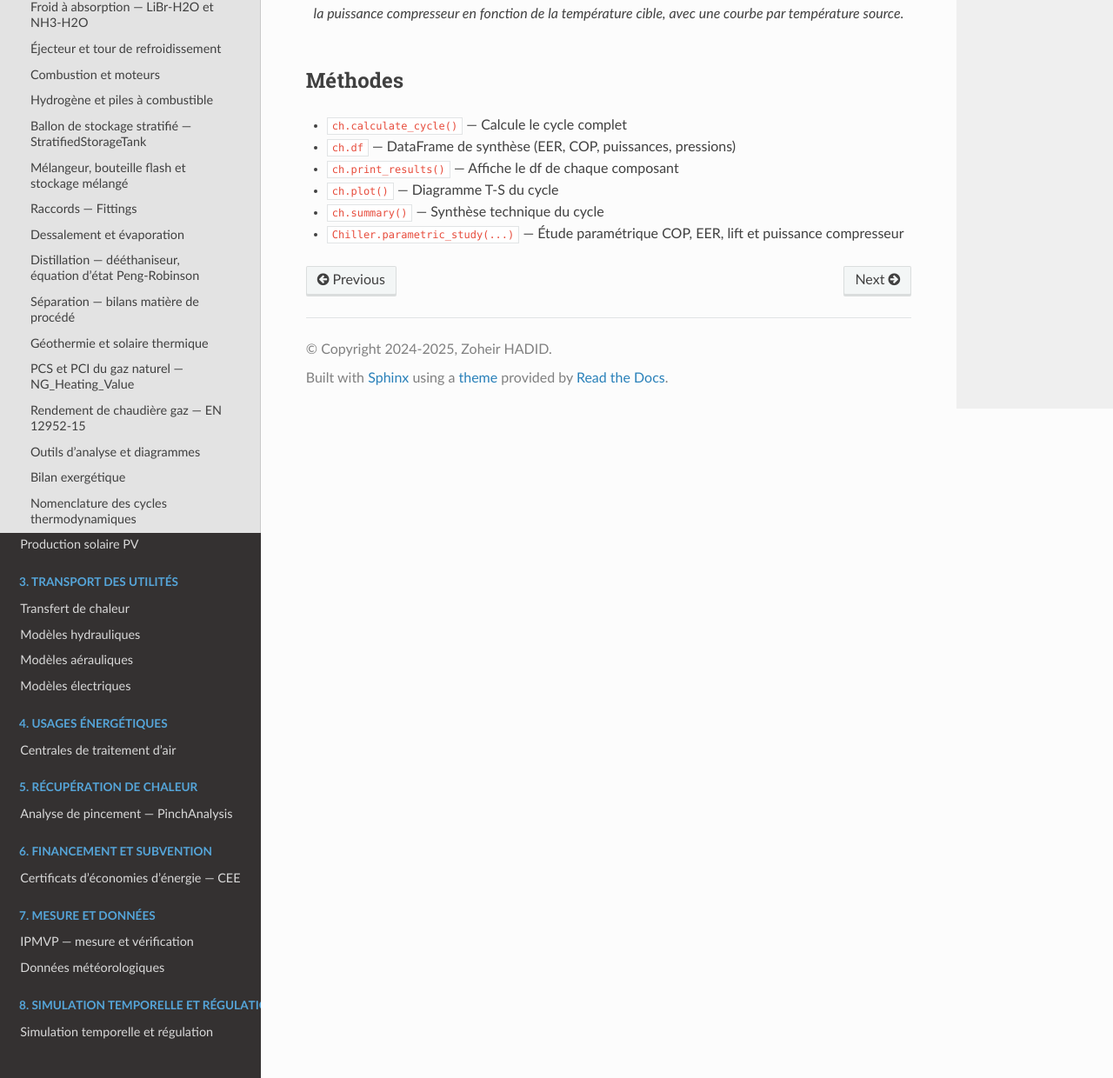
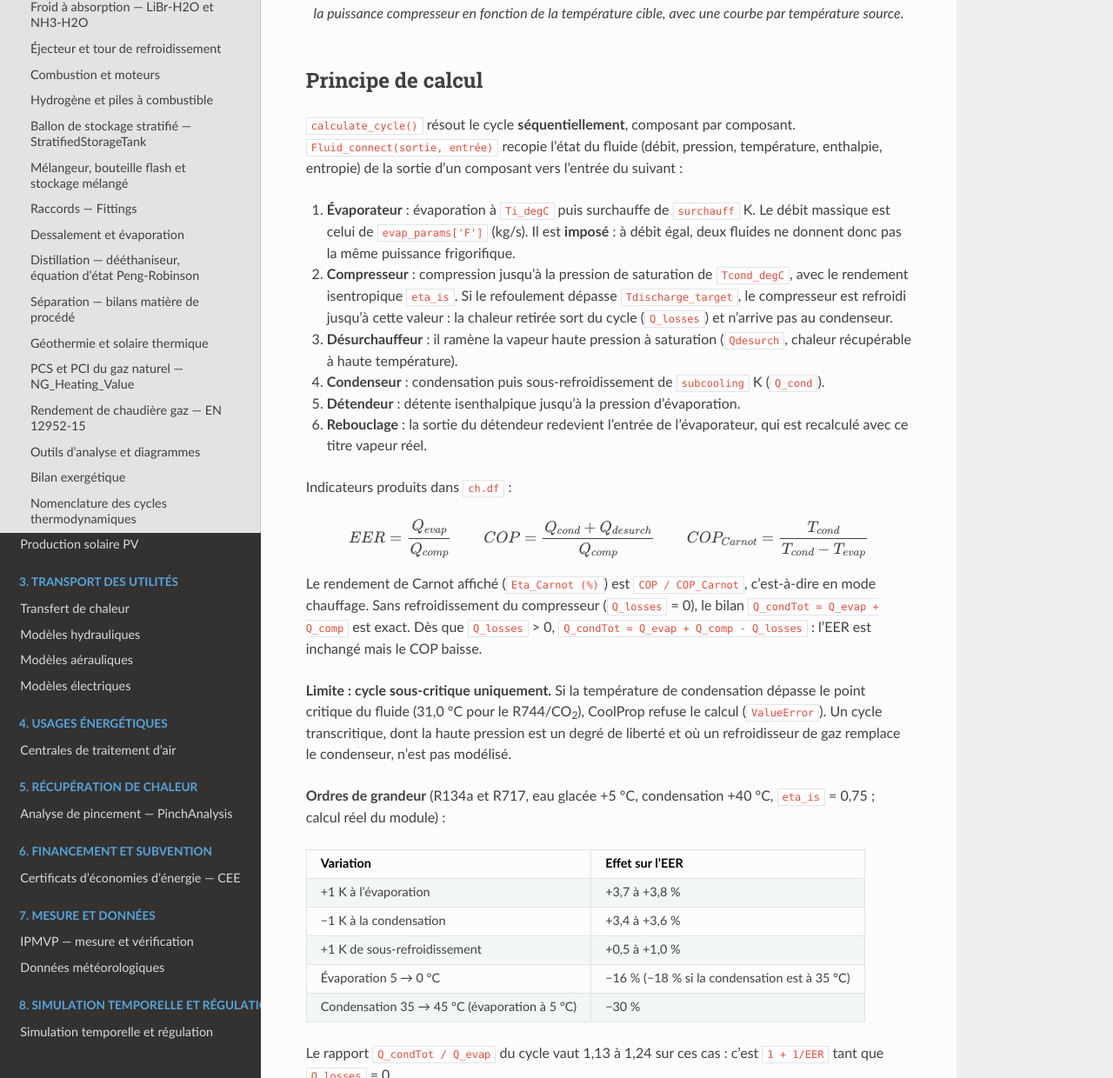
Before and after one commit to ZoheirHADID/EnergySystemModels-fr, a Sphinx documentation site: the page built from docs/source/002-thermodynamic_cycles/chiller.rst, in a window 1280 px wide and 1400 px high, scrolled down 4096 px. Shown: the part 160-1400 px from the top of the window at 87% size. Built offline with Sphinx 7.4.7 and the Read the Docs theme 3.1.0, drawn with Linux system fonts in a browser that asks for light colours.

Commit message:
doc(chiller): principe de calcul du cycle, limites et sensibilites calculees
Section deplacee depuis le handbook (qui reproduisait un pseudo-code de la
classe ne correspondant pas a calculate_cycle()) et reecrite d'apres le source :
resolution sequentielle par Fluid_connect, debit masse impose (evap F), compresseur
refroidi au-dela de Tdischarge_target (Q_losses hors cycle, COP degrade, EER
inchange), rebouclage de l'evaporateur, formules EER / COP / COP_Carnot (mode
chauffage), limite sous-critique (R744 au-dela de 31 degC : ValueError).

Ordres de grandeur ajoutes, calcules avec le module (R134a, R717, 5/40 degC,
eta_is 0,75) : +1 K evaporation +3,7 a 3,8 % d'EER ; -1 K condensation +3,4 a
3,6 % ; +1 K sous-refroidissement +0,5 a 1,0 % ; 35 -> 45 degC de condensation
-30 % ; Q_condTot/Q_evap 1,13 a 1,24.

Co-Authored-By: Claude Opus 5.5 <noreply@anthropic.com>

```diff
--- a/docs/source/002-thermodynamic_cycles/chiller.rst
+++ b/docs/source/002-thermodynamic_cycles/chiller.rst
@@ -243,6 +243,73 @@ Plot sauvegardé par l'étude paramétrique (argument ``save_fig``) :
    fonction du lift thermique, à droite la puissance compresseur en fonction de
    la température cible, avec une courbe par température source.
 
+Principe de calcul
+------------------
+
+``calculate_cycle()`` résout le cycle **séquentiellement**, composant par
+composant. ``Fluid_connect(sortie, entrée)`` recopie l'état du fluide (débit,
+pression, température, enthalpie, entropie) de la sortie d'un composant vers
+l'entrée du suivant :
+
+1. **Évaporateur** : évaporation à ``Ti_degC`` puis surchauffe de
+   ``surchauff`` K. Le débit massique est celui de ``evap_params['F']``
+   (kg/s). Il est **imposé** : à débit égal, deux fluides ne donnent donc pas
+   la même puissance frigorifique.
+2. **Compresseur** : compression jusqu'à la pression de saturation de
+   ``Tcond_degC``, avec le rendement isentropique ``eta_is``. Si le refoulement
+   dépasse ``Tdischarge_target``, le compresseur est refroidi jusqu'à cette
+   valeur : la chaleur retirée sort du cycle (``Q_losses``) et n'arrive pas au
+   condenseur.
+3. **Désurchauffeur** : il ramène la vapeur haute pression à saturation
+   (``Qdesurch``, chaleur récupérable à haute température).
+4. **Condenseur** : condensation puis sous-refroidissement de ``subcooling`` K
+   (``Q_cond``).
+5. **Détendeur** : détente isenthalpique jusqu'à la pression d'évaporation.
+6. **Rebouclage** : la sortie du détendeur redevient l'entrée de
+   l'évaporateur, qui est recalculé avec ce titre vapeur réel.
+
+Indicateurs produits dans ``ch.df`` :
+
+.. math::
+
+   EER = \frac{Q_{evap}}{Q_{comp}} \qquad
+   COP = \frac{Q_{cond} + Q_{desurch}}{Q_{comp}} \qquad
+   COP_{Carnot} = \frac{T_{cond}}{T_{cond} - T_{evap}}
+
+Le rendement de Carnot affiché (``Eta_Carnot (%)``) est ``COP / COP_Carnot``,
+c'est-à-dire en mode chauffage. Sans refroidissement du compresseur
+(``Q_losses`` = 0), le bilan ``Q_condTot = Q_evap + Q_comp`` est exact. Dès que
+``Q_losses`` > 0, ``Q_condTot = Q_evap + Q_comp - Q_losses`` : l'EER est
+inchangé mais le COP baisse.
+
+**Limite : cycle sous-critique uniquement.** Si la température de condensation
+dépasse le point critique du fluide (31,0 °C pour le R744/CO\ :sub:`2`), CoolProp
+refuse le calcul (``ValueError``). Un cycle transcritique, dont la haute pression
+est un degré de liberté et où un refroidisseur de gaz remplace le condenseur,
+n'est pas modélisé.
+
+**Ordres de grandeur** (R134a et R717, eau glacée +5 °C, condensation
++40 °C, ``eta_is`` = 0,75 ; calcul réel du module) :
+
+.. list-table::
+   :header-rows: 1
+
+   * - Variation
+     - Effet sur l'EER
+   * - +1 K à l'évaporation
+     - +3,7 à +3,8 %
+   * - −1 K à la condensation
+     - +3,4 à +3,6 %
+   * - +1 K de sous-refroidissement
+     - +0,5 à +1,0 %
+   * - Évaporation 5 → 0 °C
+     - −16 % (−18 % si la condensation est à 35 °C)
+   * - Condensation 35 → 45 °C (évaporation à 5 °C)
+     - −30 %
+
+Le rapport ``Q_condTot / Q_evap`` du cycle vaut 1,13 à 1,24 sur ces cas : c'est
+``1 + 1/EER`` tant que ``Q_losses`` = 0.
+
 Méthodes
 --------
 
```
